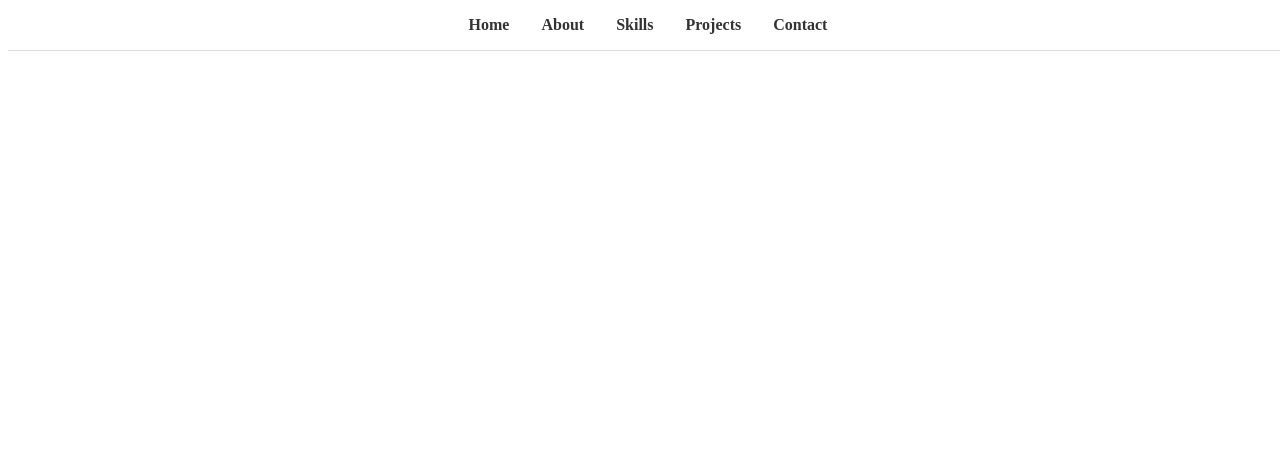
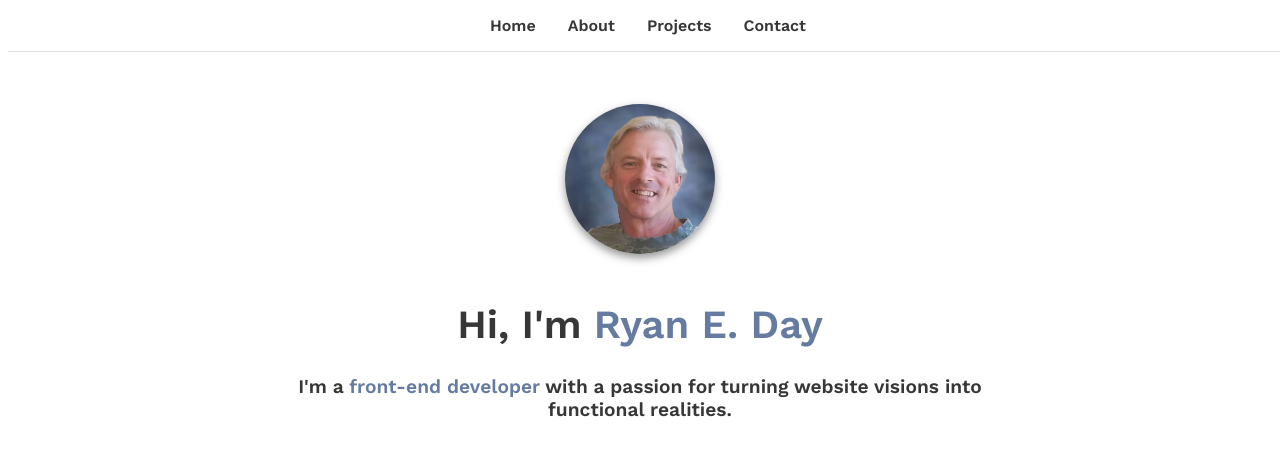
Before and after one commit to ryanday007/My-E-Portfolio, a plain HTML site: page index.html in a window 1280 px wide. Drawn offline with nearby package versions, Linux system fonts and the light colour scheme.

Commit message:
edits to css and html

```diff
--- a/index.html
+++ b/index.html
@@ -3,18 +3,25 @@
 <!DOCTYPE html>
 <html lang="en">
 <head>
-    <meta charset="UTF-8">
-    <meta name="viewport" content="width=device-width, initial-scale=1.0">
-    <title>My E-Portfolio</title>
-    <link rel="stylesheet" href="styles.css">
+  <meta charset="UTF-8">
+  <meta name="viewport" content="width=device-width, initial-scale=1.0">
+  <title>My E-Portfolio</title>
+
+  <!-- Google Font: Work Sans -->
+  <link href="https://fonts.googleapis.com/css2?family=Work+Sans:wght@300;400;600;700&display=swap" rel="stylesheet">
+
+  <!-- Main Stylesheet -->
+  <link rel="stylesheet" href="styles.css">
 </head>
+
 <body>
+  <div class="page-wrapper">
+
  <!-- Navigation -->
   <nav class="main-nav">
     <ul>
       <li><a href="#hero">Home</a></li>
       <li><a href="#about">About</a></li>
-      <li><a href="#skills">Skills</a></li>
       <li><a href="#projects">Projects</a></li>
       <li><a href="#contact">Contact</a></li>
     </ul>
@@ -22,7 +29,9 @@
 
   <!-- Hero Section -->
   <div class="section-wrapper" id="hero">
-    <!-- Content here -->
+    <img src="./images/Me BluGry BG 600x600.jpg" alt="Ryan E. Day">
+    <h1>Hi, I'm <span class="blue-text">Ryan E. Day</span></h1>
+    <p>I'm a <span class="blue-text">front-end developer</span> with a passion for turning website visions into functional realities.</p>
   </div>
 
   <!-- About Section -->
@@ -30,12 +39,7 @@
     <!-- Content here -->
   </div>
 
-<!-- Skills Section -->
-  <div class="section-wrapper" id="skills">
-    <!-- Content here -->
-  </div>
-
-  <!-- Projects Section -->
+ <!-- Projects Section -->
   <div class="section-wrapper" id="projects">
     <!-- Content here -->
   </div>
@@ -44,6 +48,6 @@
   <div class="section-wrapper" id="contact">
     <!-- Content here -->
   </div>
-
+</div> <!-- End of page-wrapper -->
 </body>
 </html>
--- a/styles.css
+++ b/styles.css
@@ -1,4 +1,15 @@
-@import url('https://fonts.googleapis.com/css2?family=Work+Sans:wght@300;400;600;700&display=swap');
+
+
+body {
+  font-family: 'Work Sans', sans-serif;
+}
+
+.page-wrapper {
+  margin-top: 30px;
+  max-width: 100%;
+  margin: 0 auto;
+  overflow-x: hidden;
+}
 
 /* navigation */
 .main-nav {
@@ -20,14 +31,17 @@
 }
 
 .main-nav a {
+  display: inline-block;
   text-decoration: none;
-  color: #333;
+  color: #373737;
   font-weight: 600;
   transition: color 0.3s ease;
 }
 
 .main-nav a:hover {
-  color: #0077cc;
+  color: #324f80bf;
+  transform: scale(1.1);
+  transition: color 0.3s ease, transform 0.1s ease;
 }
 
 /* section wrappers incl variants */
@@ -46,3 +60,56 @@
   background-color: #1a1a1a;
   color: #fff;
 }
+
+#hero {
+  text-align: center;
+  padding: 6rem 2rem;
+  max-width: 800px;
+}
+
+#hero img {
+  border-radius: 50%;
+  width: 150px;
+  height: 150px;
+  object-fit: cover;
+  box-shadow: 0 4px 8px rgba(55, 55, 55, 0.53);
+  margin-bottom: 1rem;
+}
+
+#hero h1 {
+  font-family: 'Work Sans', sans-serif;
+  font-weight: 600;
+  font-size: 2.5rem;
+  color: #373737;
+}
+
+.blue-text {
+  color: #324f80bf;
+}
+
+#hero p {
+  font-size: 1.2rem;
+  font-weight: 600;
+  color: #373737;
+  margin-top: 0.5rem;
+}
+
+/* mobile responsiveness */
+@media (max-width: 500px) {
+.main-nav {
+    position: relative;
+  }
+
+  .main-nav ul {
+    flex-direction: column;
+    gap: 1rem;
+  }
+
+  #hero h1 {
+    font-size: 2rem;
+  }
+
+  #hero p {
+    font-size: 1rem;
+  }
+}
```
Also changed, not shown: images/Me BluGry 400.jpg (added), images/Me BluGry BG 600x600.jpg (added).
